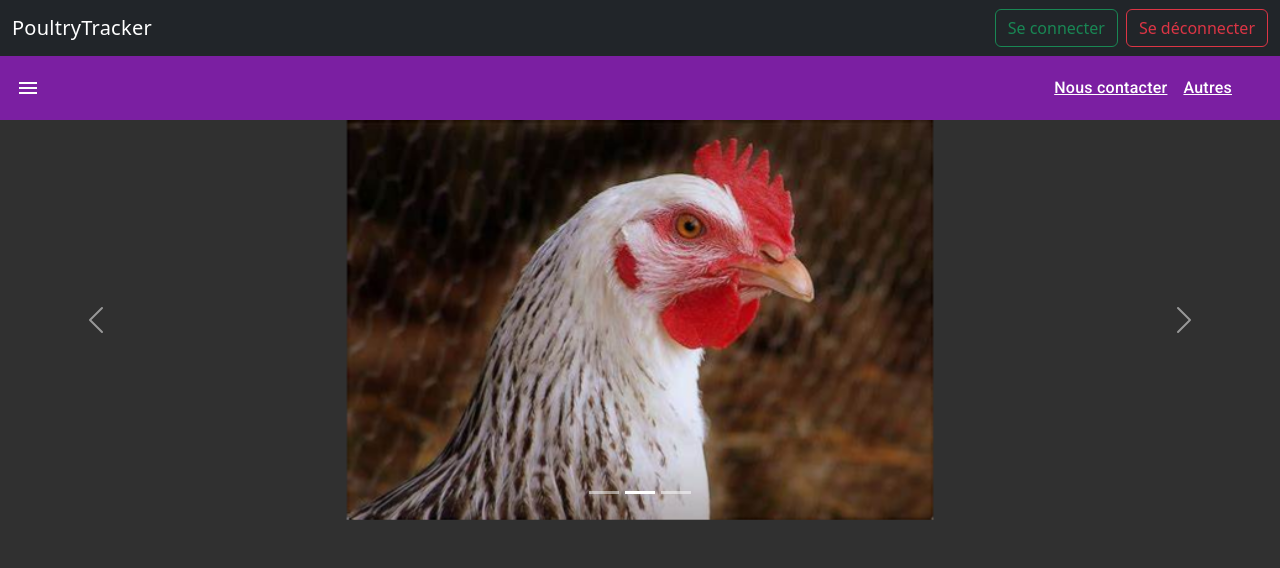
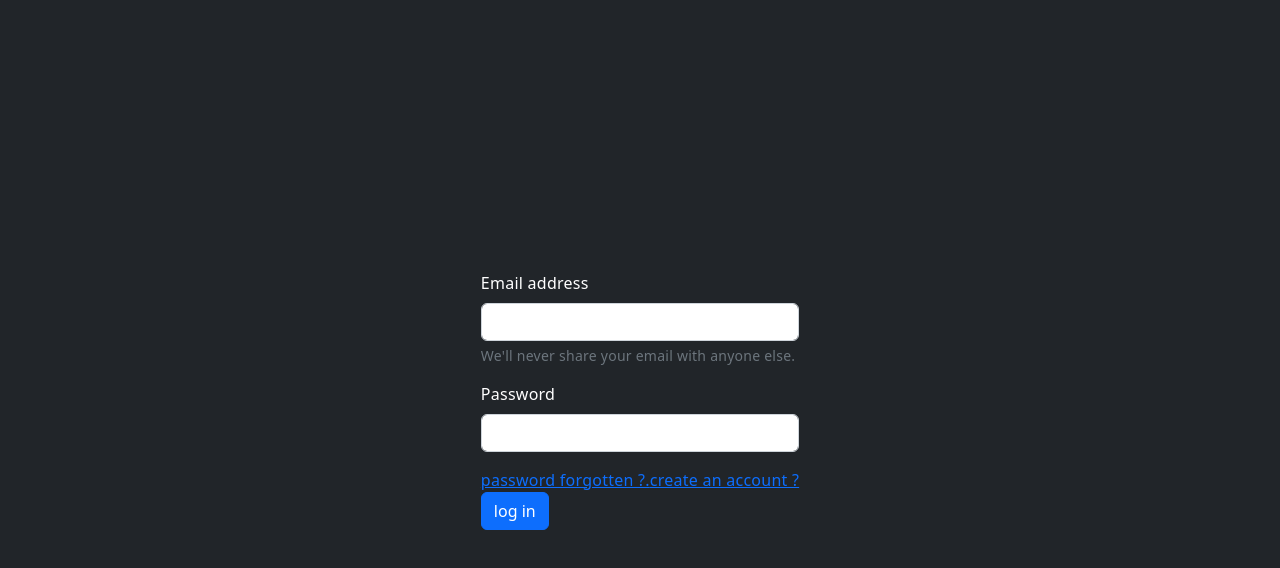
Before and after one commit to windev0/poultry_manage, an Angular app in the folder poultry_manage/: page /login in a window 1280 px wide. Before the commit this address led to /. Shown: the top 568 px of the page. Built offline with nearby package versions, Linux system fonts and the light colour scheme.

Commit message:
connexion

```diff
--- a/poultry_manage/src/app/app-routing.module.ts
+++ b/poultry_manage/src/app/app-routing.module.ts
@@ -1,7 +1,12 @@
-import { NgModule } from '@angular/core';
+import { Component, NgModule } from '@angular/core';
 import { RouterModule, Routes } from '@angular/router';
+import { LoginComponent } from './login/login.component';
 
-const routes: Routes = [];
+const routes: Routes = [
+  {path : "login", component: LoginComponent},
+  // {path : "login", component: LoginComponent},
+
+];
 
 @NgModule({
   imports: [RouterModule.forRoot(routes)],
--- a/poultry_manage/src/app/app.component.html
+++ b/poultry_manage/src/app/app.component.html
@@ -9,11 +9,14 @@
 </head>
 
 <body >
+  <router-outlet>
+
+  </router-outlet>
   <nav class="navbar navbar-expand-lg navbar-light bg-dark">
     <div class="container-fluid">
       <a class="navbar-brand text-white" href="#">PoultryTracker</a>
       <div class="navbar-nav ms-auto">
-        <button class="btn btn-outline-success me-2">Se connecter</button>
+        <button class="btn btn-outline-success me-2" routerLink="/login">Se connecter</button>
         <button class="btn btn-outline-danger">Se déconnecter</button>
       </div>
     </div>
@@ -52,7 +55,7 @@
           </div>
         </mat-nav-list>
       </mat-sidenav>
-      <div class="main-content ">
+      <div class="main-content" style="height: 400px;">
         <carousel [interval]="3000" [showIndicators]="true">
           <slide>
             <img src="../assets/images/carousel-img1.jpg" alt="image 1" class="d-block mx-auto" style="height: 400px;">
--- a/poultry_manage/src/app/login/login.component.css
+++ b/poultry_manage/src/app/login/login.component.css
@@ -0,0 +1,3 @@
+body{
+    color: white;
+}
--- a/poultry_manage/src/app/login/login.component.html
+++ b/poultry_manage/src/app/login/login.component.html
@@ -1 +1,36 @@
-<p>login works</p>
+<!DOCTYPE html>
+<html lang="en">
+
+<head>
+    <meta charset="UTF-8">
+    <meta http-equiv="X-UA-Compatible" content="IE=edge">
+    <meta name="viewport" content="width=device-width, initial-scale=1.0">
+    <link rel="stylesheet" href="login.component.css">
+    <title>Connexion</title>
+</head>
+
+<body class="bg-dark ">
+    <div class="container  d-flex align-items-center justify-content-center" style="height: 100vh;">
+        <form action="" method="post">
+            <div class="mb-3">
+                <label for="exampleInputEmail1" class="form-label">Email address</label>
+                <input type="email" class="form-control" id="exampleInputEmail1" aria-describedby="emailHelp">
+                <div id="emailHelp" class="form-text">We'll never share your email with anyone else.</div>
+            </div>
+            <div class="mb-3">
+                <label for="exampleInputPassword1" class="form-label">Password</label>
+                <input type="password" class="form-control" id="exampleInputPassword1">
+            </div>
+            <div class="passwordProblems">
+                <a href="#">password forgotten ?.</a>
+                <a href="#">create an account ?</a>
+
+            </div>
+            <button type="submit" class="btn btn-primary">log in</button>
+
+        </form>
+    </div>
+    <script src="../../../node_modules/bootstrap/dist/js/bootstrap.min.js"></script>
+</body>
+
+</html>
--- a/poultry_manage/src/app/login/login.component.ts
+++ b/poultry_manage/src/app/login/login.component.ts
@@ -1,7 +1,7 @@
 import { Component } from '@angular/core';
 
 @Component({
-  selector: '.app-login',
+  selector: 'login',
   templateUrl: './login.component.html',
   styleUrls: ['./login.component.css']
 })
```
